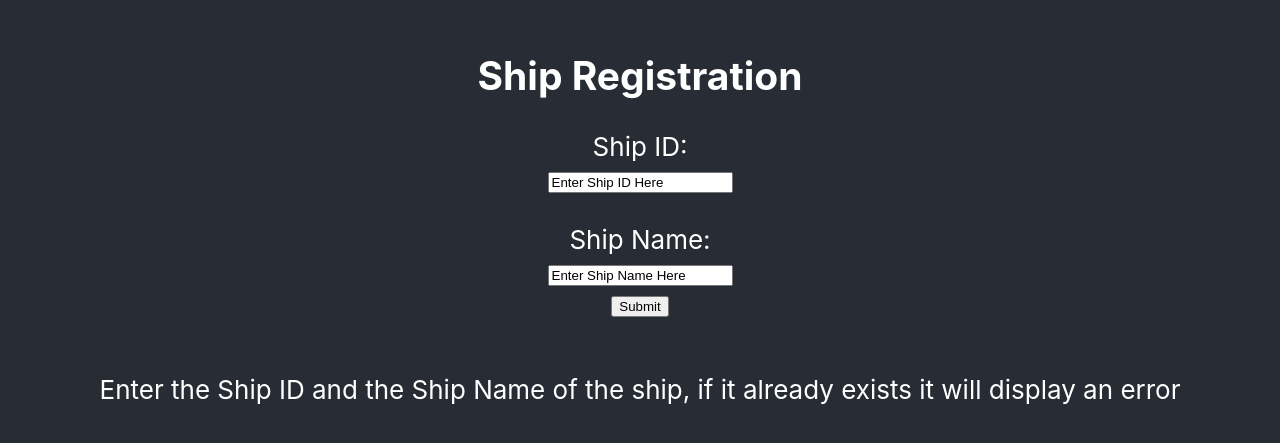
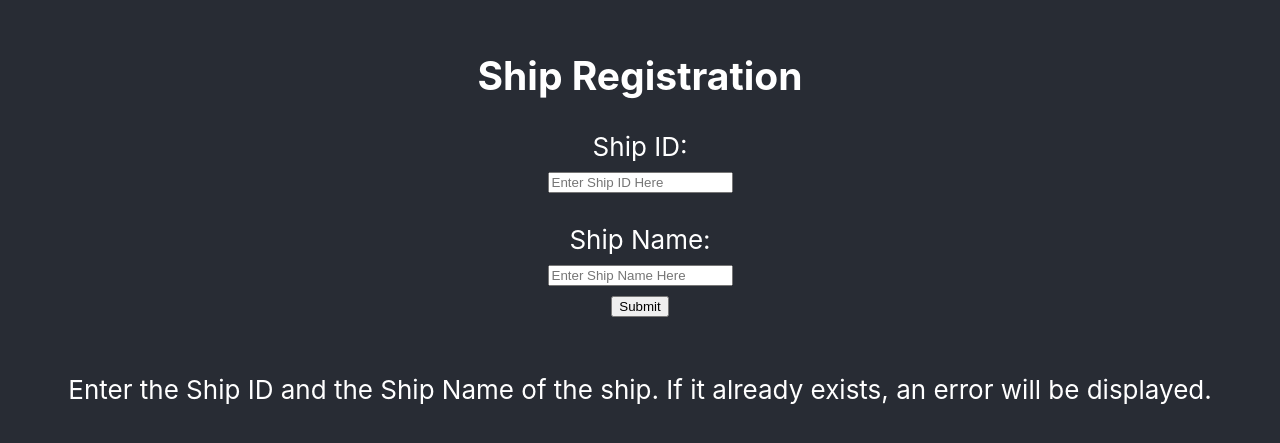
Before and after one commit to Chabs64/COP4710Project, a React (Create React App) app: page /ShipRegistration in a window 1280 px wide. Shown: the part 175-618 px from the top of the page. Built offline with nearby package versions, Linux system fonts and the light colour scheme.

Commit message:
apis and calls

```diff
--- a/src/pages/ShipRegistration.js
+++ b/src/pages/ShipRegistration.js
@@ -1,36 +1,68 @@
+import React, { useState } from 'react';
+
 export default function ShipRegistration() {
-    return(
-        <>
+  const [shipID, setShipID] = useState('');
+  const [shipName, setShipName] = useState('');
+
+  const handleSubmit = async (e) => {
+    e.preventDefault();
+
+    try {
+      const response = await fetch('http://localhost:4000/api/insertship', {
+        method: 'POST',
+        headers: {
+          'Content-Type': 'application/json',
+        },
+        body: JSON.stringify({
+          Shipname: shipName,
+          ShipID: shipID,
+        }),
+      });
+
+      if (!response.ok) {
+        throw new Error('Error registering ship');
+      }
+
+      // Handle success if needed
+    } catch (error) {
+      // Handle error
+      console.error('Error:', error.message);
+    }
+  };
+
+  return (
     <>
       <h2>Ship Registration</h2>
-              <form action="RegisterShipAPI.js" method="GET" name="ShipRegistration">
-                <label htmlFor="ShipID">Ship ID:</label>
+      <form onSubmit={handleSubmit}>
+        <label htmlFor="shipID">Ship ID:</label>
         <br />
         <input
           type="text"
           id="shipID"
-                  name="Ship ID"
-                  defaultValue="Enter Ship ID Here"
+          name="shipID"
+          value={shipID}
+          onChange={(e) => setShipID(e.target.value)}
+          placeholder="Enter Ship ID Here"
         />
         <br />
         <br />
-                <label htmlFor="ShipName">Ship Name:</label>
+        <label htmlFor="shipName">Ship Name:</label>
         <br />
         <input
           type="text"
           id="shipName"
-                  name="Ship Name"
-                  defaultValue="Enter Ship Name Here"
+          name="shipName"
+          value={shipName}
+          onChange={(e) => setShipName(e.target.value)}
+          placeholder="Enter Ship Name Here"
         />
         <br />
-                <input type="submit" defaultValue="Submit" />
+        <input type="submit" value="Submit" />
       </form>
       <br />
       <p>
-                Enter the Ship ID and the Ship Name of the ship, if it already exists it will display
-                an error
+        Enter the Ship ID and the Ship Name of the ship. If it already exists, an error will be displayed.
       </p>
     </>
-        </>
-    )
+  );
 }
```
Also changed, not shown: src/server.js (+9 -9 lines). Lines whose indentation alone changed are shown as unchanged.
